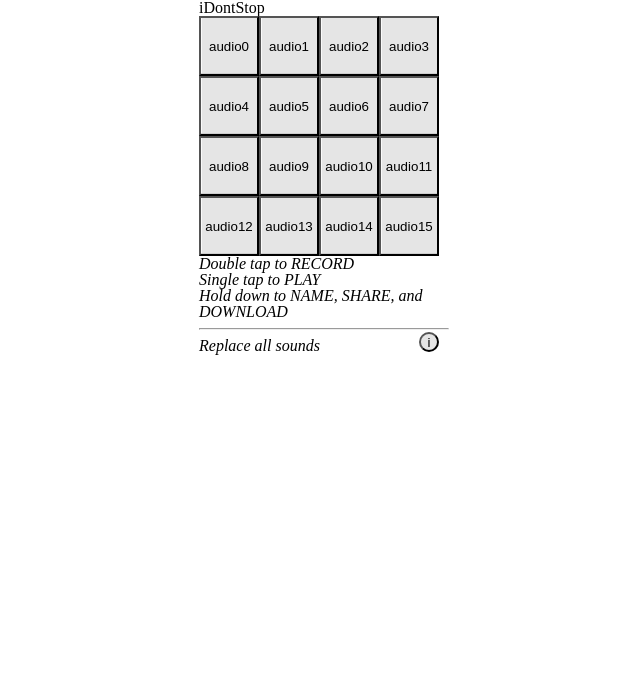
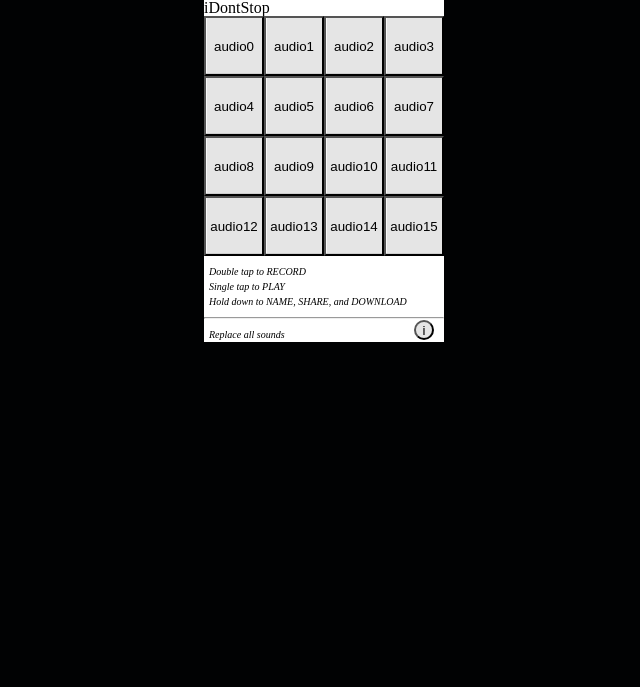
Before and after one commit to dethe/idontstop, a plain HTML site: page index.html in a window 1280 px wide. Shown: the whole page, without its empty margins (316-956 px from the left). Drawn offline with Linux system fonts and the light colour scheme.

Commit message:
fix the fonts a bit

```diff
--- a/css/app.css
+++ b/css/app.css
@@ -1,7 +1,73 @@
+body{
+    background: #010203;
+}
 section{
-    width: 250px;
+    position: relative;
+    width: 240px;
     margin-left: auto;
     margin-right: auto;
+    overflow: hidden;
+}
+
+#main{
+    background: #FFF;
+}
+
+#curtain{
+    width: 100%;
+    height: 100%;
+    position: absolute;
+    left: 0;
+    top: 100%;
+    background-color: rgba(0,0,0,.3);
+}
+
+#curtain.show{
+    top: 0;
+}
+
+#menu{
+    width: 220px;
+    position: absolute;
+    left: 0;
+    bottom: -100%;
+    -webkit-transition: bottom .4s;
+    transition: bottom .4s;
+    margin-right: 10px;
+    margin-left: 10px;
+}
+
+#menu.show{
+    bottom: 10px;
+}
+button.menubutton{
+    position: relative;
+    width: 100%;
+    height: 30px;
+    color: #0099FF;
+    background-color: #FCFCFC;
+    font-size: 12px;
+    font-family: sans-serif;
+    border: 0;
+    border-top: 1px solid #EEE;
+    background-image: none;
+}
+.menubutton:active{
+    background-color: #EEE;
+}
+#do_rename{
+    border-top-left-radius: 3px;
+    border-top-right-radius: 3px;
+    border-top: 0;
+}
+#do_download{
+    border-bottom-left-radius: 3px;
+    border-bottom-right-radius: 3px;
+}
+#do_cancel{
+    margin-top: 8px;
+    font-weight: bold;
+    border-radius: 3px;
 }
 
 td{
@@ -37,7 +103,17 @@
     position: relative;
 }
 
-button.info{
+p.info{
+    font-size: 10px;
+    font-style: italic;
+    line-height: 1.5;
+    padding-left: 5px;
+}
+p.info:first-of-type{
+    margin-top: 8px;
+}
+
+#do_showinfo{
     position: absolute;
     left: auto;
     top: auto;
@@ -52,3 +128,8 @@
 em{
     font-style: italic;
 }
+
+*[disabled]{
+    background-color: #666;
+    pointer-events: none;
+}
--- a/index.html
+++ b/index.html
@@ -8,7 +8,7 @@
 	<link rel="stylesheet" href="css/app.css" />
 </head>
 <body>
-	<section>
+	<section id="main">
 	<h1>iDontStop</h1>
 	<table>
 		<tr>
@@ -54,14 +54,20 @@
 			<audio id="audio15" loop></audio>
 		</div>
 	</table>
-	<p><em>Double tap to RECORD</em></p>
-	<p><em>Single tap to PLAY</em></p>
-	<p><em>Hold down to NAME, SHARE, and DOWNLOAD</em></p>
+	<p class="info">Double tap to RECORD</p>
+	<p class="info">Single tap to PLAY</p>
+	<p class="info">Hold down to NAME, SHARE, and DOWNLOAD</p>
 	<hr>
-	<p>
-		<em>Replace all sounds</em>
-		<button class="info">i</button>
-	</p>
+	<button id="do_showinfo">i</button>
+	<p class="info">Replace all sounds</p>
+	    <div id="curtain">
+		</div>
+		<section id="menu">
+			<button class="menubutton" id="do_rename">name</button>
+			<button class="menubutton" id="do_share">share</button>
+			<button class="menubutton" id="do_download">download</button>
+			<button class="menubutton" id="do_cancel">cancel</button>
+		</section>
 	</section>
 	<script src="js/hammer.js"></script>
 	<script src="js/localforage.min.js"></script>
--- a/js/app.js
+++ b/js/app.js
@@ -71,13 +71,54 @@
     }
 
     function handlePress(evt){
-        console.log('press on %s', evt.target.id);
+        // console.log('press on %s', evt.target.id);
+        showMenu(evt.target);
+    }
+
+    var currentButton = null;
+    function showMenu(button){
+        // console.log('showMenu')
+        currentButton = button;
+        $$('curtain').classList.add('show');
+        $$('menu').classList.add('show');
+    }
+
+    function hideMenu(){
+        currentButton = null;
+        $$('menu').classList.remove('show');
+        $$('curtain').classList.remove('show');
+    }
+
+    function renameCurrentButton(){
+        console.log('rename button %s', currentButton);
+    }
+
+    function shareFromCurrentButton(){
+        console.log('upload from button %s', currentButton);
+    }
+
+    function downloadToCurrentButton(){
+        console.log('download to button %s', currentButton);
+    }
+
+    function disable(button){
+        button.setAttribute('disabled', 'disabled');
+    }
+
+    function enable(button){
+        button.removeAttribute('disabled');
     }
 
     function startRecording(button){
         // console.log('startRecording on %s', button.id);
         // FIXME: disable all other buttons while recording
-        buttons.forEach(stopPlaying);
+        var myIdx = indexOf(button);
+        buttons.forEach(function(btn, idx){
+            stopPlaying(btn);
+            if (idx !== myIdx){
+                disable(btn);
+            }
+        });
         button.classList.add('recording');
         // actually record and store audio file
         recorder_startRecording();
@@ -96,6 +137,7 @@
             var audio = audioElems[idx];
             var wav = URL.createObjectURL(blob);
             audio.src = wav;
+            buttons.forEach(enable);
             startPlaying(button);
             localforage.setItem('audio'+idx, blob, function(){
                 console.log('saved audio'+idx);
@@ -181,4 +223,9 @@
 
     };
 
+    $$('do_rename').addEventListener('click', renameCurrentButton, false);
+    $$('do_share').addEventListener('click', shareFromCurrentButton, false);
+    $$('do_download').addEventListener('click', downloadToCurrentButton, false);
+    $$('do_cancel').addEventListener('click', hideMenu, false);
+
 })(this);
```
